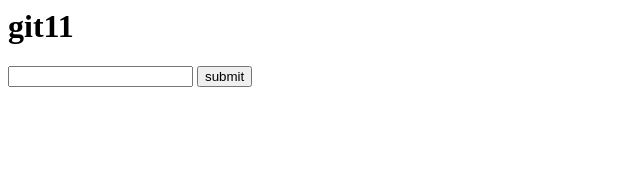
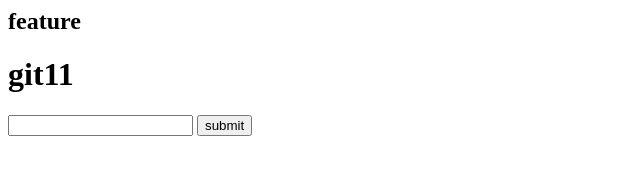
Before and after one commit to danish884803/sample, a plain HTML site: page index.html in a window 1280 px wide. Shown: the whole page, without its empty margins (0-640 px from the left). Drawn offline with Linux system fonts and the light colour scheme.

Commit message:
html file

```diff
--- a/index.html
+++ b/index.html
@@ -3,6 +3,7 @@
         <title>git</title>
     </head>
     <body>
+        <h2>feature</h2>
         <h1>git11</h1>
         <input type="text">
         <button type="button">submit</button>
```
